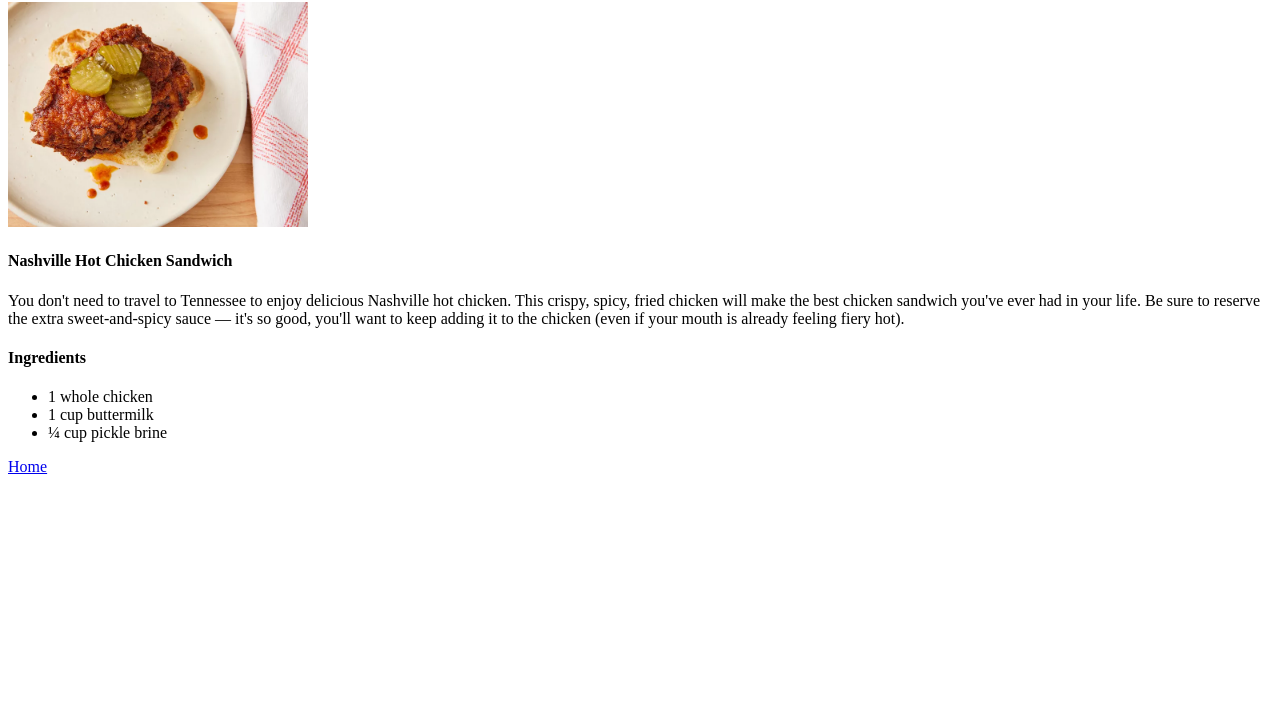
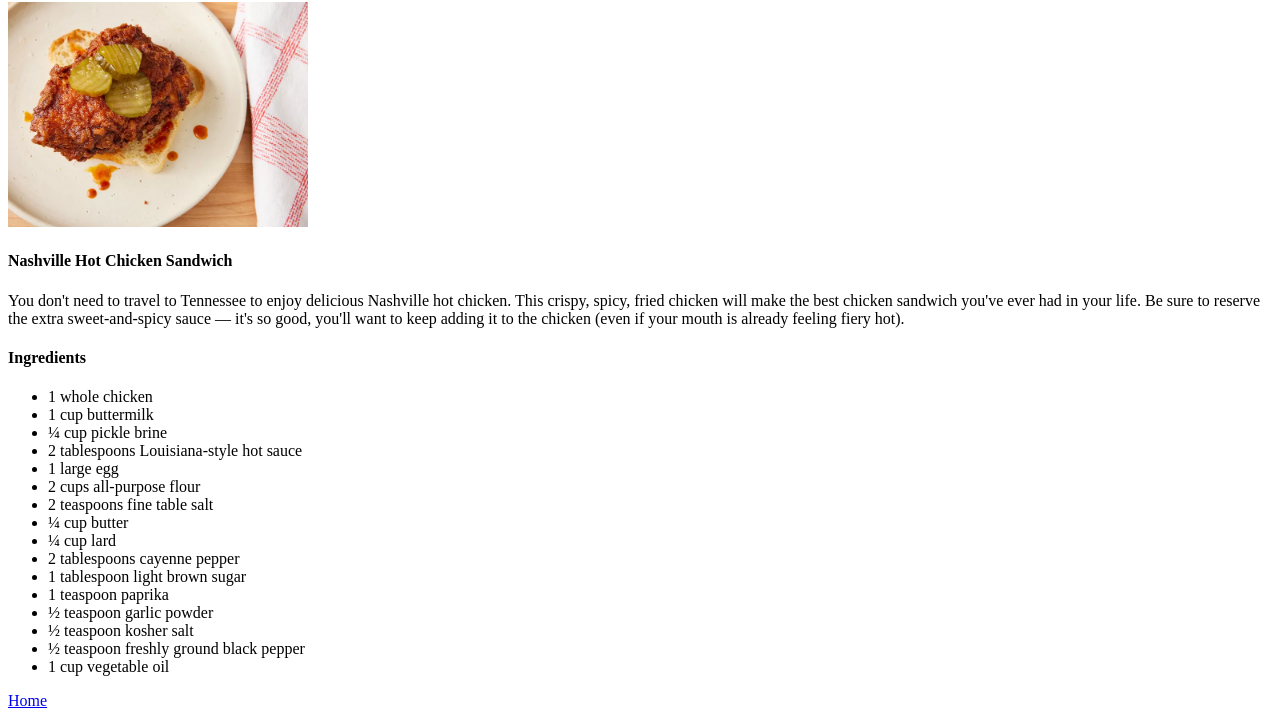
Before and after one commit to nickyaremovich/odin-recipes, a plain HTML site: page recipes/hot-chicken.html in a window 1280 px wide. Shown: the part 78-800 px from the top of the page. Drawn offline with Linux system fonts and the light colour scheme.

Commit message:
complete chicken ingredients

```diff
--- a/recipes/hot-chicken.html
+++ b/recipes/hot-chicken.html
@@ -15,6 +15,19 @@
         <li>1 whole chicken</li>
         <li>1 cup buttermilk</li>
         <li>¼ cup pickle brine</li>
+        <li>2 tablespoons Louisiana-style hot sauce</li>
+        <li>1 large egg</li>
+        <li>2 cups all-purpose flour</li>
+        <li>2 teaspoons fine table salt</li>
+        <li>¼ cup butter</li>
+        <li>¼ cup lard</li>
+        <li>2 tablespoons cayenne pepper</li>
+        <li>1 tablespoon light brown sugar</li>
+        <li>1 teaspoon paprika</li>
+        <li>½ teaspoon garlic powder</li>
+        <li>½ teaspoon kosher salt</li>
+        <li>½ teaspoon freshly ground black pepper</li>
+        <li>1 cup vegetable oil</li>
     </ul>
 <a href="../index.html">Home</a>
 </body>
```
